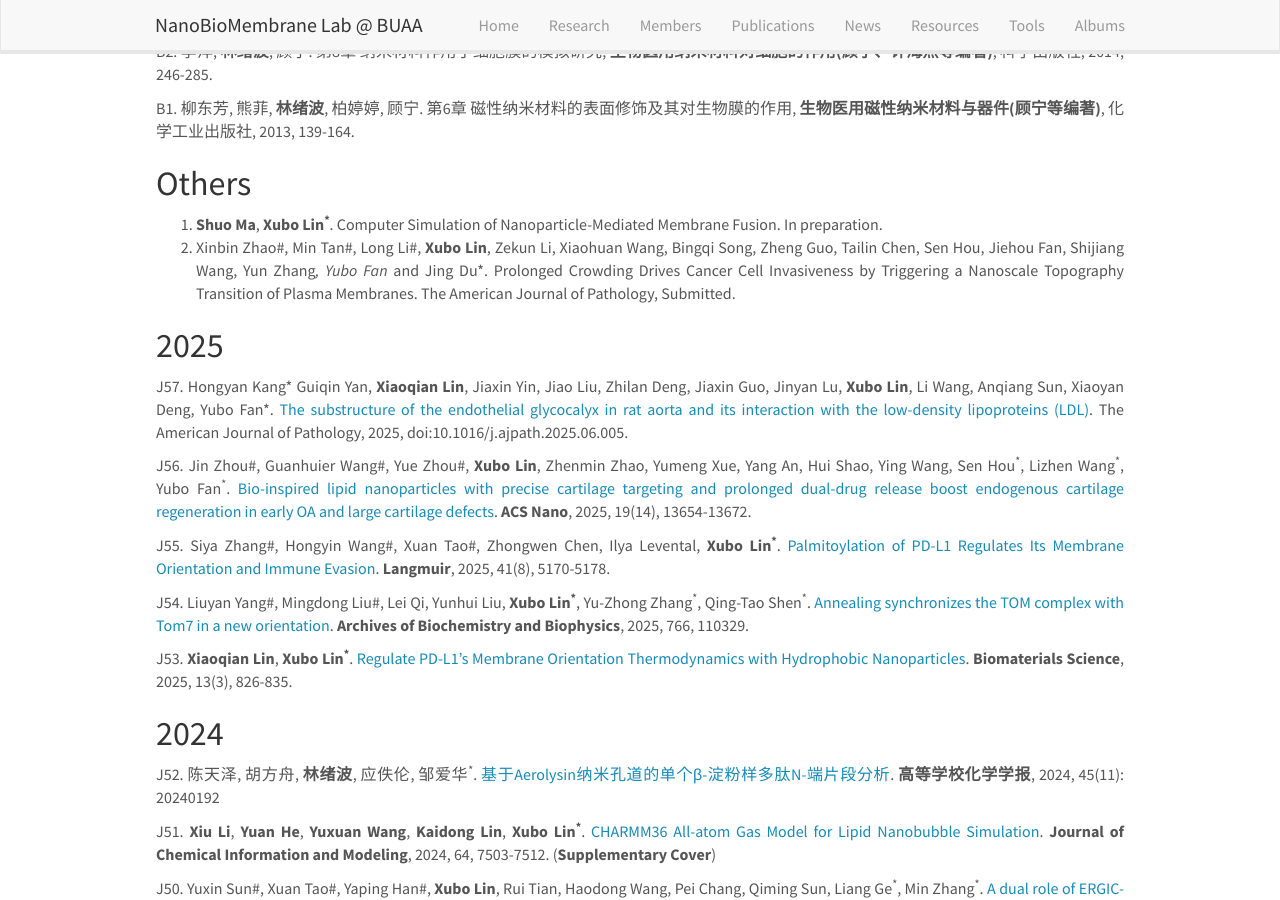
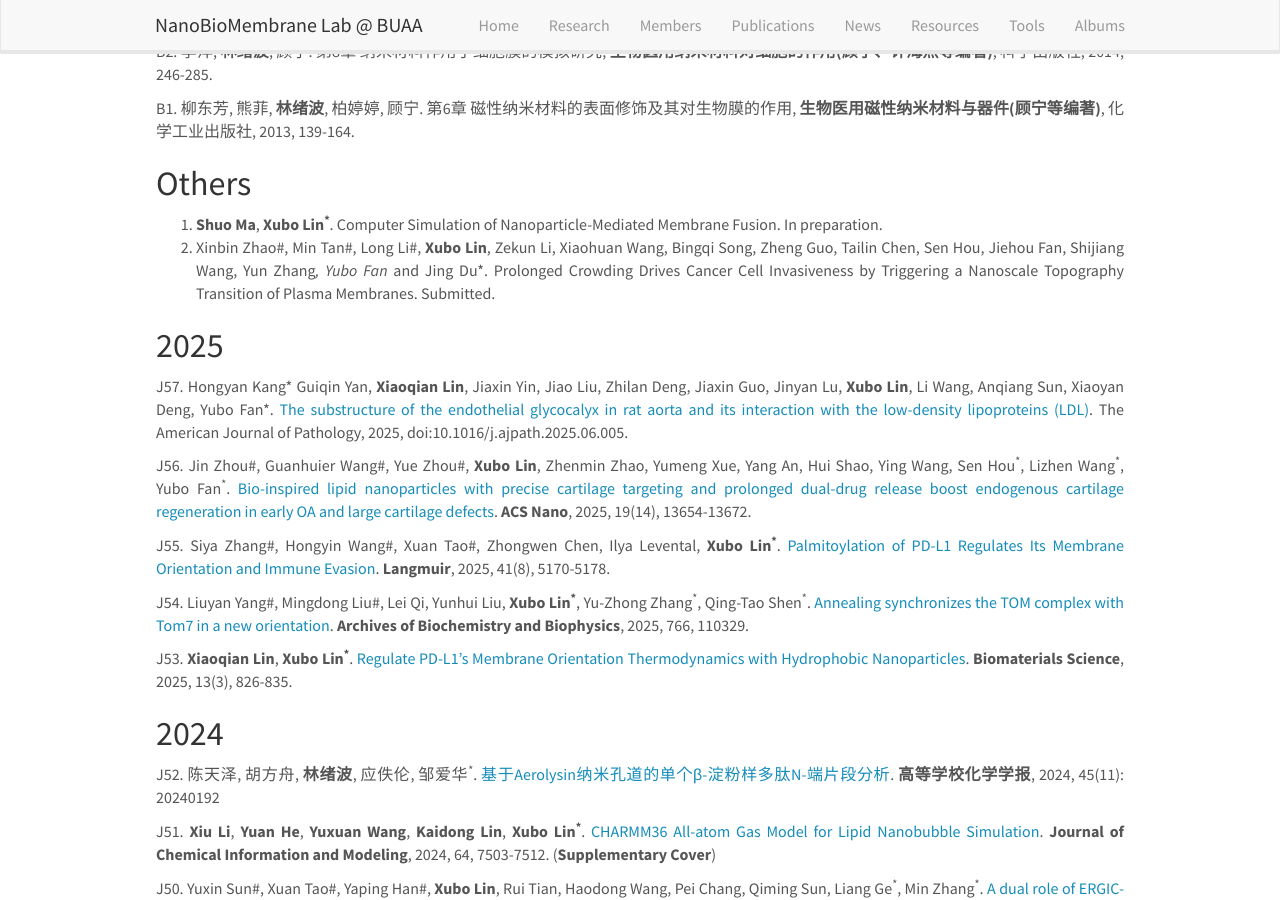
Before and after one commit to linxubo/linxubo.github.io, a Jekyll site: the page built from _pages/publications.md, in a window 1280 px wide and 900 px high, scrolled down 371 px. Built offline with Jekyll 4.4.1, drawn with Linux system fonts in a browser that asks for light colours; nearby versions of some CDN libraries; a script that is not in the unit is left out.

Commit message:
Update publications.md

```diff
--- a/_pages/publications.md
+++ b/_pages/publications.md
@@ -21,7 +21,7 @@
 
 ## Others
 1. **Shuo Ma**, **Xubo Lin<sup>*</sup>**. Computer Simulation of Nanoparticle-Mediated Membrane Fusion. In preparation.
-2. Xinbin Zhao#, Min Tan#, Long Li#, **Xubo Lin**, Zekun Li, Xiaohuan Wang, Bingqi Song, Zheng Guo, Tailin Chen, Sen Hou, Jiehou Fan, Shijiang Wang, Yun Zhang*, Yubo Fan* and Jing Du*. Prolonged Crowding Drives Cancer Cell Invasiveness by Triggering a Nanoscale Topography Transition of Plasma Membranes. The American Journal of Pathology, Submitted.
+2. Xinbin Zhao#, Min Tan#, Long Li#, **Xubo Lin**, Zekun Li, Xiaohuan Wang, Bingqi Song, Zheng Guo, Tailin Chen, Sen Hou, Jiehou Fan, Shijiang Wang, Yun Zhang*, Yubo Fan* and Jing Du*. Prolonged Crowding Drives Cancer Cell Invasiveness by Triggering a Nanoscale Topography Transition of Plasma Membranes. Submitted.
 
 ## 2025
 J57. Hongyan Kang* Guiqin Yan, **Xiaoqian Lin**, Jiaxin Yin, Jiao Liu, Zhilan Deng, Jiaxin Guo, Jinyan Lu, **Xubo Lin**, Li Wang, Anqiang Sun, Xiaoyan Deng, Yubo Fan*. [The substructure of the endothelial glycocalyx in rat aorta and its interaction with the low-density lipoproteins (LDL)](https://www.sciencedirect.com/science/article/abs/pii/S0002944025002378). The American Journal of Pathology, 2025, doi:10.1016/j.ajpath.2025.06.005.
```
